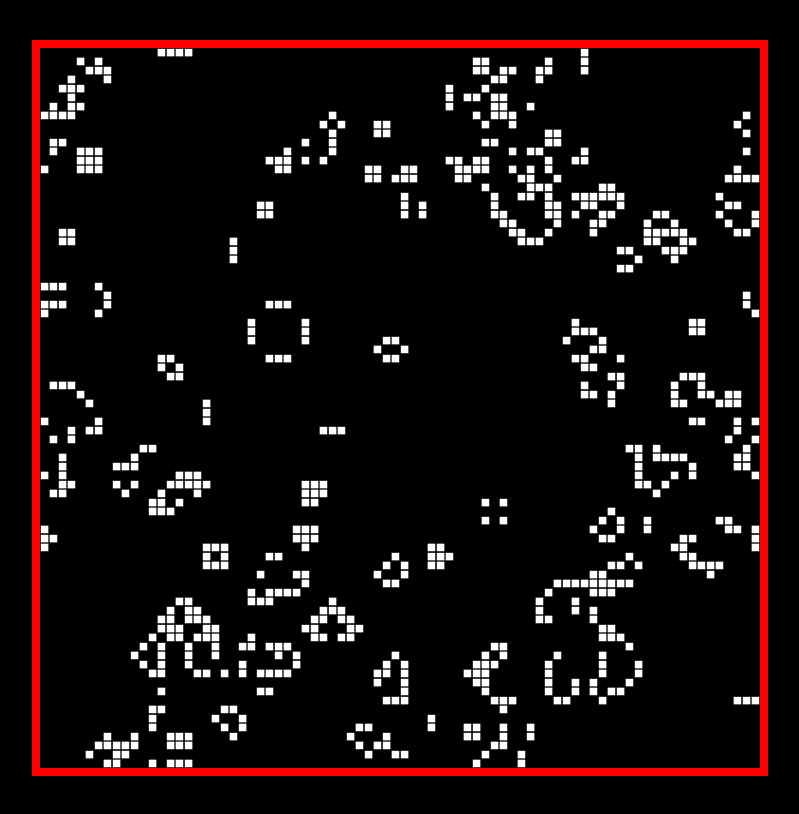
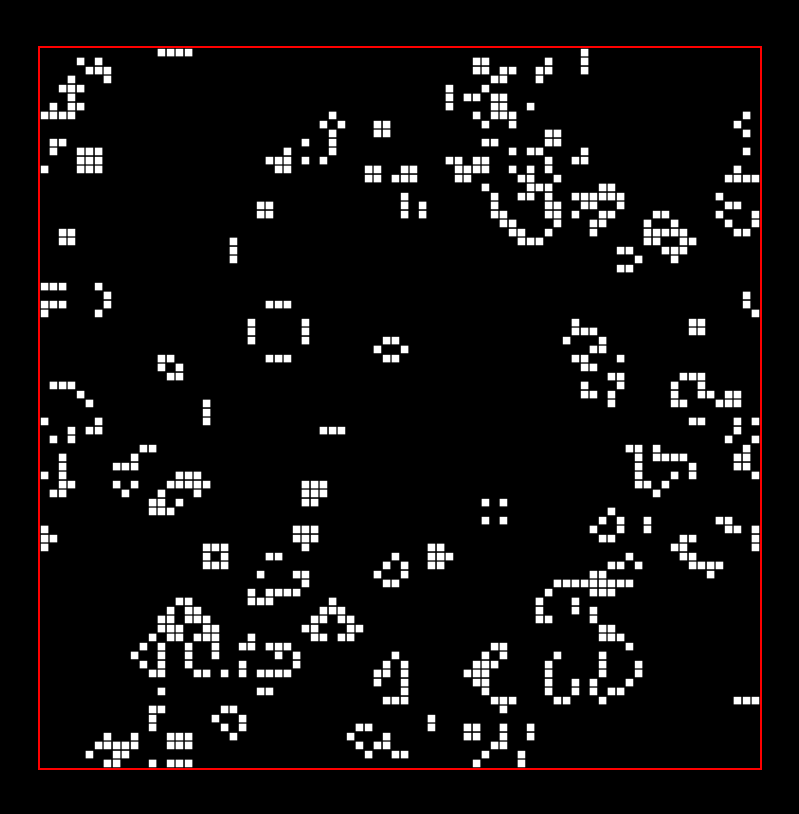
Before and after one commit to kneecapfolder/Game-Of-Life, a plain HTML site: page Game of life/index.html in a window 1280 px wide. Shown: the whole page, without its empty margins (240-1039 px from the left). Drawn offline with Linux system fonts and the light colour scheme.

Commit message:
Update style.css

```diff
--- a/Game of life/style.css
+++ b/Game of life/style.css
@@ -9,5 +9,5 @@ body {
 #grid {
     background-color: black;
     width: 90vh; height: 90vh;
-    border: 1vh solid red;
+    border: .25vh solid red;
 }
```
